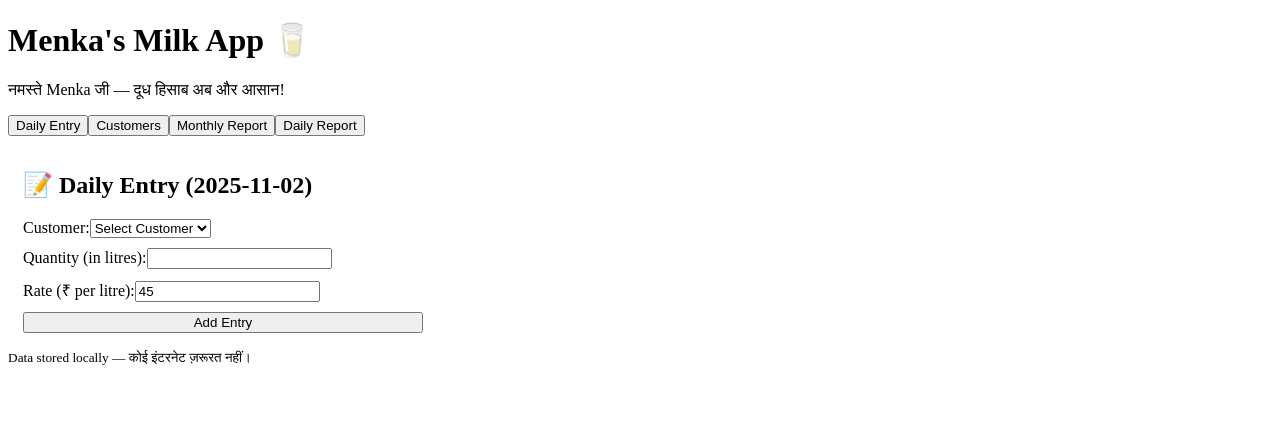
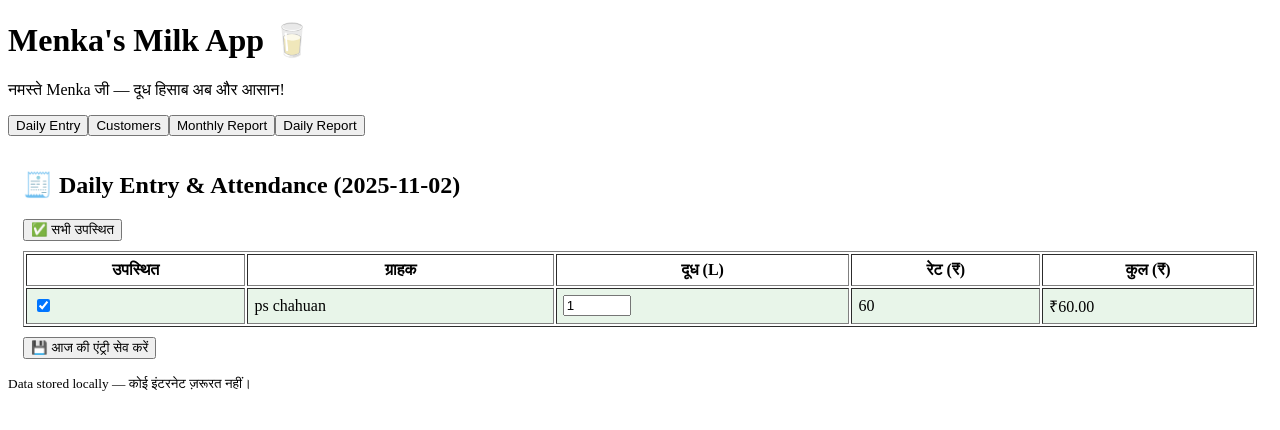
Before and after one commit to Simransharma111/milkapp, a React (Vite) app: page / in a window 1280 px wide. Shown: the top 430 px of the page. Built offline with nearby package versions, Linux system fonts and the light colour scheme; the HTML template or start-up script is replaced by a standard one.

Commit message:
Initial commit - change data saving method

```diff
--- a/src/components/CustomerList.jsx
+++ b/src/components/CustomerList.jsx
@@ -1,70 +1,35 @@
 import React, { useState } from "react";
 
 export default function CustomerList({ customers, addCustomer, updateCustomer, deleteCustomer }) {
-  const [newCustomer, setNewCustomer] = useState({ name: "", rate: 45, mobile: "" });
+  const [newCust, setNewCust] = useState({ name: "", mobile: "", rate: 45, defaultQty: 1 });
 
   const handleAdd = (e) => {
     e.preventDefault();
-    if (!newCustomer.name) return alert("Please enter customer name");
-    addCustomer(newCustomer);
-    setNewCustomer({ name: "", rate: 45, mobile: "" });
-  };
-
-  const handleChange = (e) => {
-    const { name, value } = e.target;
-    setNewCustomer({ ...newCustomer, [name]: value });
-  };
-
-  const handleRateChange = (id, rate) => {
-    updateCustomer(id, { rate: Number(rate) });
-  };
-
-  const handleMobileChange = (id, mobile) => {
-    updateCustomer(id, { mobile });
+    if (!newCust.name) return alert("Enter name");
+    const mobile = newCust.mobile.startsWith("+91") ? newCust.mobile : `+91${newCust.mobile}`;
+    addCustomer({ ...newCust, mobile });
+    setNewCust({ name: "", mobile: "", rate: 45, defaultQty: 1 });
   };
 
   return (
     <div style={{ padding: "15px" }}>
-      <h2>👥 Customer List</h2>
+      <h2>👥 Customers</h2>
 
-      <form onSubmit={handleAdd} style={{ display: "grid", gap: "10px", maxWidth: "400px" }}>
-        <input
-          type="text"
-          name="name"
-          placeholder="Customer Name"
-          value={newCustomer.name}
-          onChange={handleChange}
-          required
-        />
-        <input
-          type="number"
-          name="rate"
-          placeholder="Rate ₹/litre"
-          value={newCustomer.rate}
-          onChange={handleChange}
-          step="0.5"
-        />
-        <input
-          type="text"
-          name="mobile"
-          placeholder="Mobile (optional)"
-          value={newCustomer.mobile}
-          onChange={handleChange}
-        />
+      <form onSubmit={handleAdd} style={{ display: "grid", gap: "8px", maxWidth: "400px" }}>
+        <input placeholder="Name" value={newCust.name} onChange={e => setNewCust({ ...newCust, name: e.target.value })} required />
+        <input placeholder="Mobile (10 digits)" value={newCust.mobile} onChange={e => setNewCust({ ...newCust, mobile: e.target.value })} required />
+        <input placeholder="Rate ₹/L" type="number" value={newCust.rate} onChange={e => setNewCust({ ...newCust, rate: e.target.value })} />
+        <input placeholder="Default Qty (L)" type="number" value={newCust.defaultQty} onChange={e => setNewCust({ ...newCust, defaultQty: e.target.value })} />
         <button type="submit">Add Customer</button>
       </form>
 
-      <hr style={{ margin: "20px 0" }} />
-
-      {customers.length === 0 ? (
-        <p>No customers yet.</p>
-      ) : (
-        <table border="1" width="100%" cellPadding="6">
+      <table border="1" width="100%" cellPadding="6" style={{ marginTop: "15px" }}>
         <thead>
           <tr>
             <th>Name</th>
-              <th>Rate (₹)</th>
             <th>Mobile</th>
+            <th>Rate</th>
+            <th>Default Qty</th>
             <th>Actions</th>
           </tr>
         </thead>
@@ -72,31 +37,16 @@ export default function CustomerList({ customers, addCustomer, updateCustomer, d
           {customers.map((c) => (
             <tr key={c.id}>
               <td>{c.name}</td>
+              <td>{c.mobile}</td>
+              <td>{c.rate}</td>
+              <td>{c.defaultQty}</td>
               <td>
-                  <input
-                    type="number"
-                    value={c.rate}
-                    onChange={(e) => handleRateChange(c.id, e.target.value)}
-                    step="0.5"
-                    style={{ width: "70px" }}
-                  />
-                </td>
-                <td>
-                  <input
-                    type="text"
-                    value={c.mobile || ""}
-                    onChange={(e) => handleMobileChange(c.id, e.target.value)}
-                    style={{ width: "120px" }}
-                  />
-                </td>
-                <td>
-                  <button onClick={() => deleteCustomer(c.id)}>🗑 Delete</button>
+                <button onClick={() => deleteCustomer(c.id)}>🗑️ Delete</button>
               </td>
             </tr>
           ))}
         </tbody>
       </table>
-      )}
     </div>
   );
 }
--- a/src/components/DailyEntry.jsx
+++ b/src/components/DailyEntry.jsx
@@ -2,109 +2,118 @@ import React, { useState } from "react";
 
 export default function DailyEntry({ customers, addEntry }) {
   const today = new Date().toISOString().split("T")[0];
+  const [entries, setEntries] = useState(
+    customers.map((c) => ({
+      customerId: c.id,
+      customerName: c.name,
+      quantity: c.defaultQty || 1,
+      rate: c.rate || 45,
+      present: true,
+    }))
+  );
 
-  const [form, setForm] = useState({
-    customerId: "",
-    quantity: "",
-    rate: 45, // default rate
-  });
+  const handleToggle = (id) => {
+    setEntries((prev) =>
+      prev.map((e) => (e.customerId === id ? { ...e, present: !e.present } : e))
+    );
+  };
+
+  const handleQtyChange = (id, qty) => {
+    setEntries((prev) =>
+      prev.map((e) => (e.customerId === id ? { ...e, quantity: qty } : e))
+    );
+  };
+
+  const speakInHindi = (text) => {
+    const msg = new SpeechSynthesisUtterance(text);
+    msg.lang = "hi-IN"; // Hindi
+    msg.rate = 1;
+    msg.pitch = 1;
+    window.speechSynthesis.speak(msg);
+  };
 
   const handleSubmit = (e) => {
     e.preventDefault();
 
-    if (!form.customerId || !form.quantity) {
-      alert("Please select customer and enter quantity.");
+    const presentEntries = entries.filter((e) => e.present);
+    const absentEntries = entries.filter((e) => !e.present);
+
+    if (presentEntries.length === 0) {
+      alert("कोई ग्राहक उपस्थित नहीं है!");
+      speakInHindi("कोई ग्राहक उपस्थित नहीं है।");
       return;
     }
 
-    const selectedCustomer = customers.find(
-      (c) => String(c.id) === String(form.customerId)
-    );
-    if (!selectedCustomer) {
-      alert("Customer not found!");
-      return;
-    }
-
-    const qty = parseFloat(form.quantity);
-    const rate = parseFloat(form.rate || selectedCustomer.rate || 45);
-    const total = qty * rate;
-
+    // Save entries
+    presentEntries.forEach((e) => {
       addEntry({
         date: today,
-      customerId: selectedCustomer.id, // always store number
-      customerName: selectedCustomer.name, // ✅ add name for easy access
-      quantity: qty,
-      rate,
-      total,
+        customerId: e.customerId,
+        customerName: e.customerName,
+        quantity: e.quantity,
+        rate: e.rate,
+        total: e.quantity * e.rate,
+      });
     });
 
-    // Reset form
-    setForm({ customerId: "", quantity: "", rate: 45 });
+    const message = `आज की एंट्री सफल रही। ${presentEntries.length} ग्राहक उपस्थित हैं और ${absentEntries.length} अनुपस्थित हैं।`;
+    alert(message);
+    speakInHindi(message);
   };
 
-  const handleChange = (e) => {
-    const { name, value } = e.target;
-    setForm((f) => ({
-      ...f,
-      [name]: value,
-      // auto-fill rate when customer changes
-      ...(name === "customerId" && {
-        rate:
-          customers.find((c) => String(c.id) === String(value))?.rate || 45,
-      }),
-    }));
+  const markAllPresent = () => {
+    setEntries((prev) => prev.map((e) => ({ ...e, present: true })));
+    speakInHindi("सभी ग्राहक उपस्थित कर दिए गए हैं।");
   };
 
   return (
     <div style={{ padding: "15px" }}>
-      <h2>📝 Daily Entry ({today})</h2>
+      <h2>🧾 Daily Entry & Attendance ({today})</h2>
 
-      <form
-        onSubmit={handleSubmit}
-        style={{ display: "grid", gap: "10px", maxWidth: "400px" }}
-      >
-        <label>
-          Customer:
-          <select
-            name="customerId"
-            value={form.customerId}
-            onChange={handleChange}
-            required
-          >
-            <option value="">Select Customer</option>
-            {customers.map((c) => (
-              <option key={c.id} value={c.id}>
-                {c.name}
-              </option>
-            ))}
-          </select>
-        </label>
+      <button onClick={markAllPresent}>✅ सभी उपस्थित</button>
 
-        <label>
-          Quantity (in litres):
+      <form onSubmit={handleSubmit}>
+        <table border="1" width="100%" cellPadding="6" style={{ marginTop: "10px" }}>
+          <thead>
+            <tr>
+              <th>उपस्थित</th>
+              <th>ग्राहक</th>
+              <th>दूध (L)</th>
+              <th>रेट (₹)</th>
+              <th>कुल (₹)</th>
+            </tr>
+          </thead>
+          <tbody>
+            {entries.map((e) => (
+              <tr key={e.customerId} style={{ background: e.present ? "#e8f5e9" : "#ffebee" }}>
+                <td>
+                  <input
+                    type="checkbox"
+                    checked={e.present}
+                    onChange={() => handleToggle(e.customerId)}
+                  />
+                </td>
+                <td>{e.customerName}</td>
+                <td>
                   <input
                     type="number"
-            name="quantity"
-            value={form.quantity}
-            onChange={handleChange}
+                    value={e.quantity}
+                    disabled={!e.present}
+                    onChange={(ev) => handleQtyChange(e.customerId, parseFloat(ev.target.value))}
                     step="0.1"
-            required
+                    style={{ width: "60px" }}
                   />
-        </label>
+                </td>
+                <td>{e.rate}</td>
+                <td>₹{(e.quantity * e.rate).toFixed(2)}</td>
+              </tr>
+            ))}
+          </tbody>
+        </table>
 
-        <label>
-          Rate (₹ per litre):
-          <input
-            type="number"
-            name="rate"
-            value={form.rate}
-            onChange={handleChange}
-            step="0.5"
-            required
-          />
-        </label>
-
-        <button type="submit">Add Entry</button>
+        <button type="submit" style={{ marginTop: "10px" }}>
+          💾 आज की एंट्री सेव करें
+        </button>
       </form>
     </div>
   );
```
Lines whose indentation alone changed are shown as unchanged.
